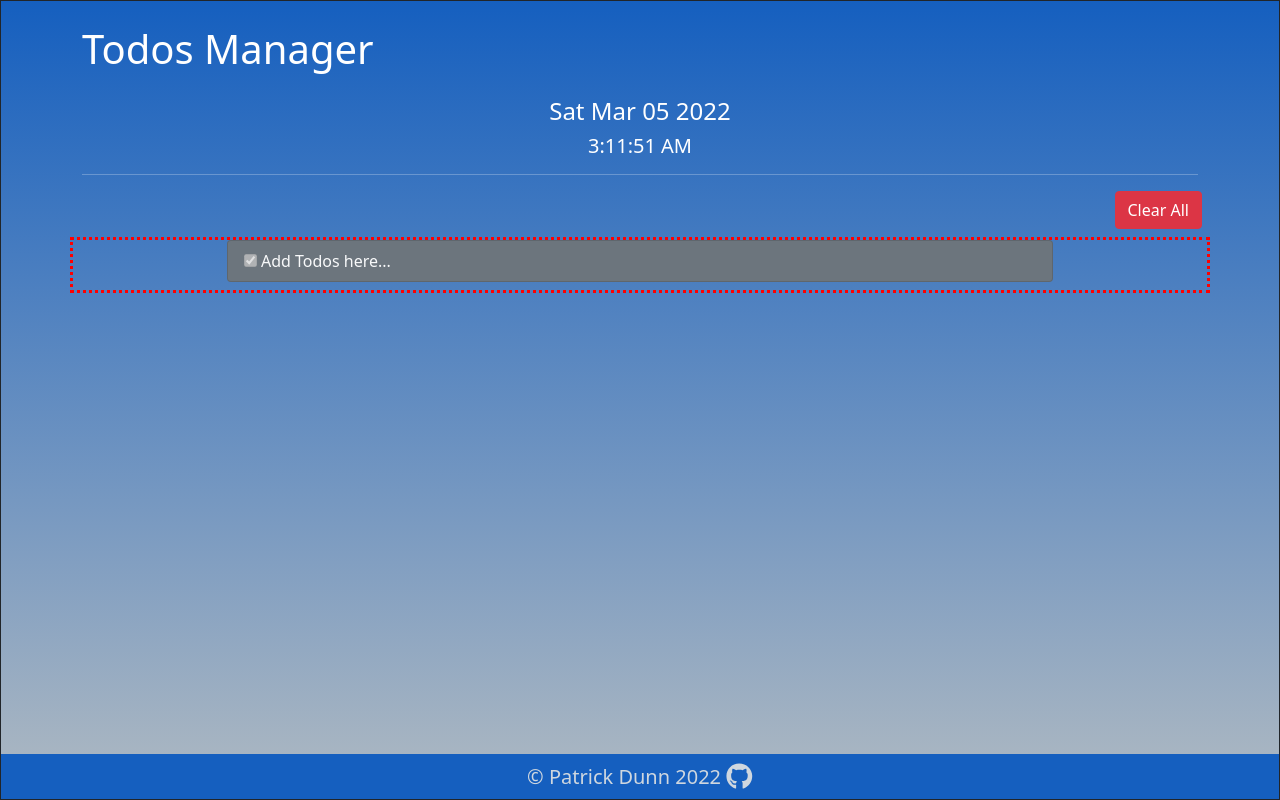
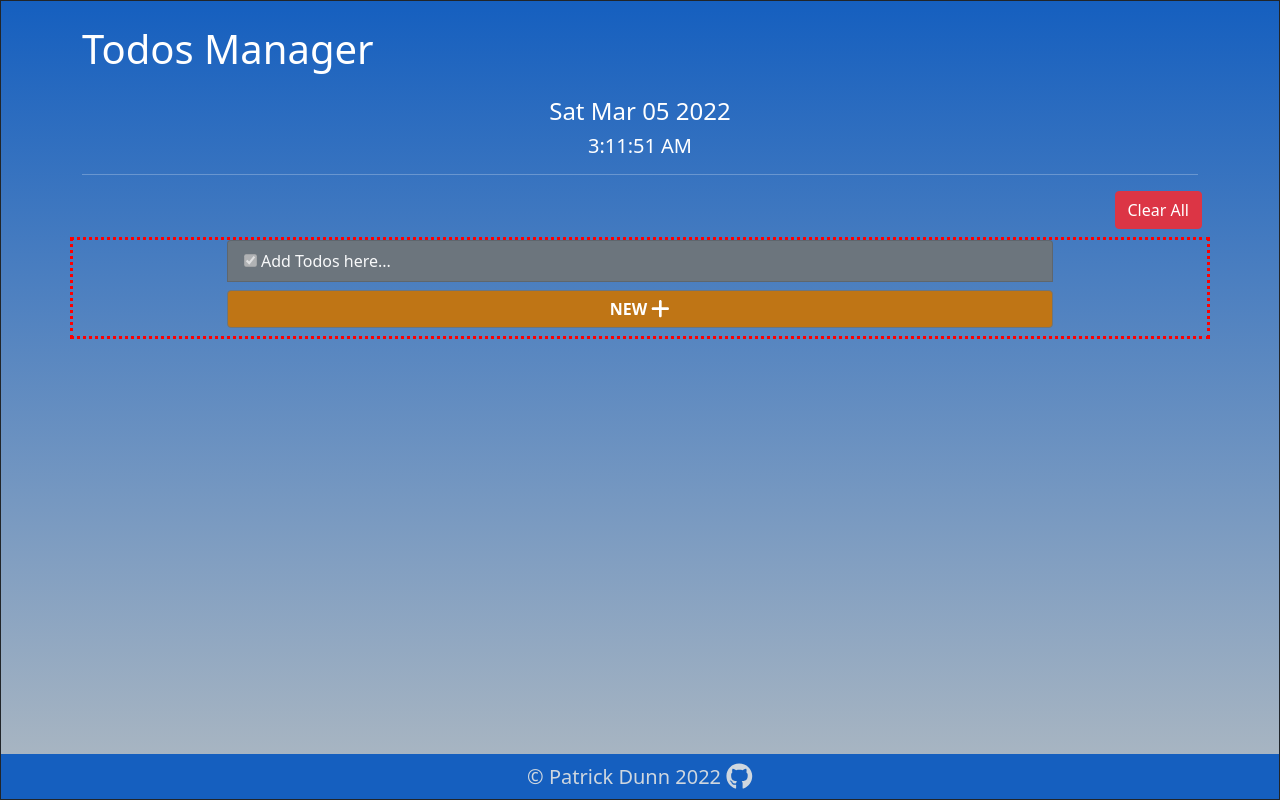
Before and after one commit to knightmac19/react-todos, a React (Create React App) app: page / in a window 1280 px wide. Built offline with nearby package versions, Linux system fonts and the light colour scheme.

Commit message:
creating AddNewBtn component

```diff
--- a/src/App.js
+++ b/src/App.js
@@ -26,6 +26,7 @@ const App = () => {
   return (
     <div className="content-wrap">
       <Jumbotron />
+
       <ClearAllBtn />
 
       <TodoTable />
--- /dev/null
+++ b/src/components/Content/AddNewBtn.js
@@ -0,0 +1,16 @@
+import React from "react";
+import { Button } from "reactstrap";
+import { FontAwesomeIcon } from "@fortawesome/react-fontawesome";
+import { faPlus } from "@fortawesome/free-solid-svg-icons";
+
+const AddNewBtn = (props) => {
+  return (
+    <Button style={{ backgroundColor: "#BF7515" }} className="mt-2 ">
+      <strong>
+        NEW <FontAwesomeIcon icon={faPlus} className="fa-lg " />
+      </strong>
+    </Button>
+  );
+};
+
+export default AddNewBtn;
--- a/src/components/Layout/TodoTable.js
+++ b/src/components/Layout/TodoTable.js
@@ -1,5 +1,6 @@
 import React from "react";
 import { Container, Row, Col } from "reactstrap";
+import AddNewBtn from "../Content/AddNewBtn";
 
 const TodoTable = (props) => {
   return (
@@ -11,6 +12,10 @@ const TodoTable = (props) => {
               <input type="checkbox" disabled="disabled" checked /> Add Todos
               here...
             </li>
+            <div className="list-header">
+                {/* {dynamic li's go here} */}
+            </div>
+            <AddNewBtn />
           </ul>
         </Col>
       </Row>
```
